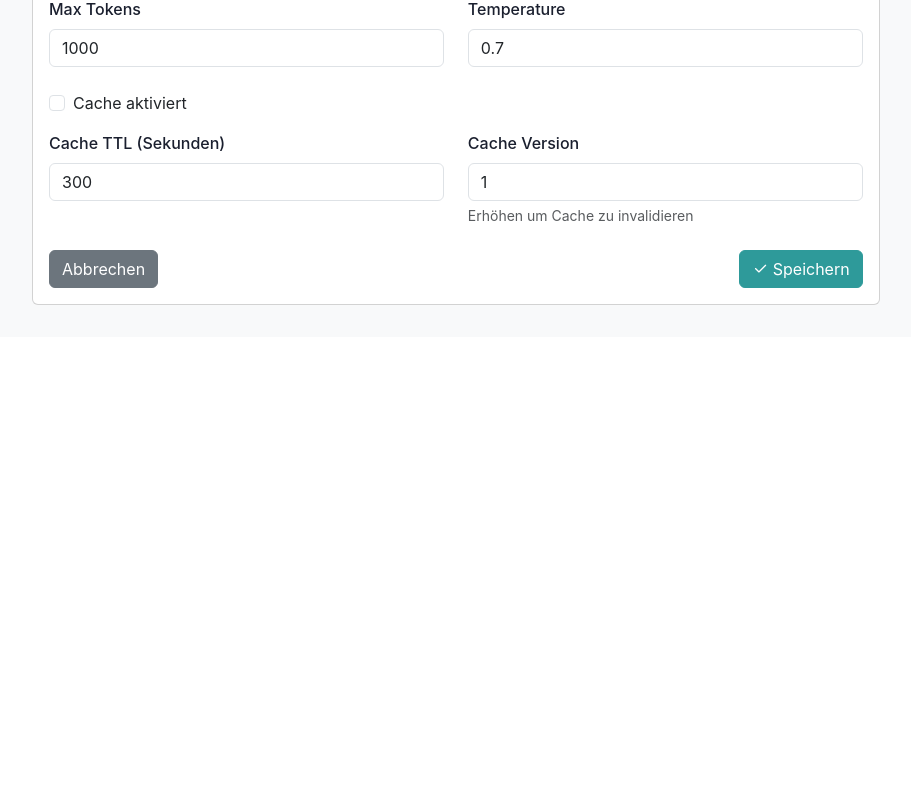
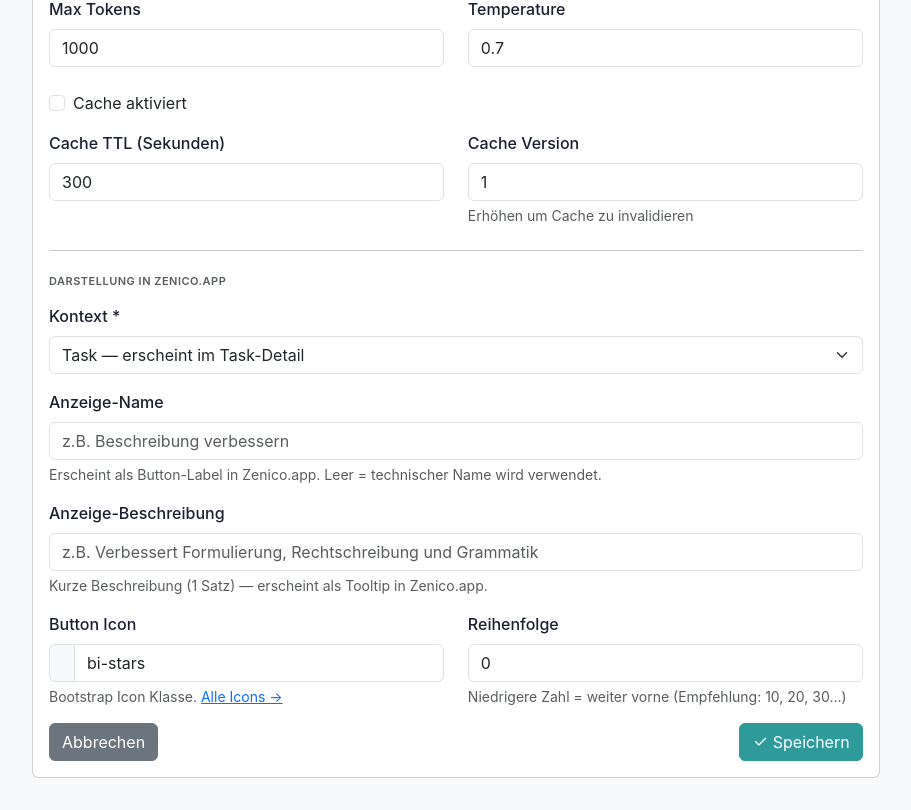
Before and after one commit to gdsanger/Zenico.admin, a Django app: page /ai/agents/create/ in a window 1280 px wide. Shown: the part 816-1626 px from the top of the page, without its empty margins (202-1113 px from the left). Before the commit the page ends 1121 px from the top, so only its background shows below. Run offline with Django 5.2, Linux system fonts and the light colour scheme; a user stored in the database is signed in; tables that the repository leaves empty hold one stand-in row (values such as "Sample post"); parts of the project's set-up code (start-up, migrations or seed data) failed here and were passed over; some libraries are stand-ins or nearby versions.

Commit message:
Add Agent Model Erweiterung with display fields and API endpoint
- Add context_type, display_name, display_description, button_icon, sort_order fields to AIAgent model
- Update AIAgent Meta ordering to context_type, sort_order, name
- Add display fields section to agent form template with icon preview
- Update AIAgentCreateView and AIAgentEditView to handle new fields
- Add AIAgentListView API endpoint for context-based agent listing
- Register new API endpoint at /api/instance/ai/agents/
- Create data migration to update existing 6 agents with display metadata

Agent-Logs-Url: https://github.com/gdsanger/Zenico.admin/sessions/da347cc0-62e5-46c2-9d5a-8152c81e577d

Co-authored-by: gdsanger <59723667+gdsanger@users.noreply.github.com>

```diff
--- a/ai/models.py
+++ b/ai/models.py
@@ -227,11 +227,44 @@ class AIAgent(models.Model):
     )
     active = models.BooleanField(default=True, verbose_name='active')
 
+    # Display fields for Zenico.app
+    context_type = models.CharField(
+        max_length=20,
+        choices=[
+            ('task',       'Task'),
+            ('project',    'Projekt'),
+            ('attachment', 'Anhang'),
+        ],
+        default='task',
+        help_text='Wo wird dieser Agent in Zenico.app angezeigt?'
+    )
+    display_name = models.CharField(
+        max_length=100,
+        blank=True,
+        help_text='Kundenfreundlicher Button-Name (z.B. "Beschreibung verbessern"). '
+                  'Leer = technischer Name wird verwendet.'
+    )
+    display_description = models.CharField(
+        max_length=255,
+        blank=True,
+        help_text='Kurze Beschreibung was der Agent macht (1 Satz, Tooltip in App)'
+    )
+    button_icon = models.CharField(
+        max_length=50,
+        default='bi-stars',
+        help_text='Bootstrap Icon Klasse (z.B. "bi-magic"). '
+                  'Referenz: https://icons.getbootstrap.com'
+    )
+    sort_order = models.IntegerField(
+        default=0,
+        help_text='Reihenfolge der Buttons in der App (aufsteigend, z.B. 10/20/30)'
+    )
+
     created_at = models.DateTimeField(auto_now_add=True, verbose_name='created at')
     updated_at = models.DateTimeField(auto_now=True, verbose_name='updated at')
 
     class Meta:
-        ordering = ['name']
+        ordering = ['context_type', 'sort_order', 'name']
         verbose_name = 'AI Agent'
         verbose_name_plural = 'AI Agents'
 
--- a/ai/views.py
+++ b/ai/views.py
@@ -264,6 +264,11 @@ class AIAgentCreateView(View):
                 'temperature': '0.7',
                 'cache_ttl_seconds': '300',
                 'cache_version': '1',
+                'context_type': 'task',
+                'display_name': '',
+                'display_description': '',
+                'button_icon': 'bi-stars',
+                'sort_order': '0',
             },
         })
 
@@ -292,6 +297,11 @@ class AIAgentCreateView(View):
             cache_version=int(request.POST.get('cache_version', 1)),
             max_tokens=int(request.POST.get('max_tokens', 1000)),
             temperature=float(request.POST.get('temperature', 0.7)),
+            context_type=request.POST.get('context_type', 'task'),
+            display_name=request.POST.get('display_name', '').strip(),
+            display_description=request.POST.get('display_description', '').strip(),
+            button_icon=request.POST.get('button_icon', 'bi-stars').strip(),
+            sort_order=int(request.POST.get('sort_order', 0)),
         )
         messages.success(request, f'Agent "{agent.name}" angelegt.')
         return redirect('ai:agent-detail', pk=agent.pk)
@@ -335,6 +345,11 @@ class AIAgentEditView(View):
                 'temperature': '0.7',
                 'cache_ttl_seconds': '300',
                 'cache_version': '1',
+                'context_type': 'task',
+                'display_name': '',
+                'display_description': '',
+                'button_icon': 'bi-stars',
+                'sort_order': '0',
             },
         })
 
@@ -369,6 +384,11 @@ class AIAgentEditView(View):
         agent.max_tokens = int(request.POST.get('max_tokens', 1000))
         agent.temperature = float(request.POST.get('temperature', 0.7))
         agent.active = ('active' in request.POST)
+        agent.context_type = request.POST.get('context_type', 'task')
+        agent.display_name = request.POST.get('display_name', '').strip()
+        agent.display_description = request.POST.get('display_description', '').strip()
+        agent.button_icon = request.POST.get('button_icon', 'bi-stars').strip()
+        agent.sort_order = int(request.POST.get('sort_order', 0))
         agent.save()
 
         messages.success(request, f'Agent "{agent.name}" gespeichert.')
--- a/instances/urls.py
+++ b/instances/urls.py
@@ -3,11 +3,12 @@ URL configuration for instance API endpoints.
 """
 
 from django.urls import path
-from instances.api import InstanceRegisterView, InstanceLicenseView
+from instances.api import InstanceRegisterView, InstanceLicenseView, AIAgentListView
 
 app_name = 'instance_api'
 
 urlpatterns = [
     path('register/', InstanceRegisterView.as_view(), name='register'),
     path('license/', InstanceLicenseView.as_view(), name='license'),
+    path('ai/agents/', AIAgentListView.as_view(), name='ai-agents'),
 ]
--- a/templates/ai/agent_form.html
+++ b/templates/ai/agent_form.html
@@ -206,7 +206,93 @@
                             </label>
                         </div>
                     </div>
+                    {% endif %}
 
+                    <!-- Display Settings -->
+                    <hr class="my-4">
+                    <h6 class="mb-3 text-muted" style="font-size:11px; text-transform:uppercase; letter-spacing:.5px;">
+                        Darstellung in Zenico.app
+                    </h6>
+
+                    <!-- Kontext -->
+                    <div class="mb-3">
+                        <label class="form-label">Kontext *</label>
+                        <select name="context_type" class="form-select" required>
+                            <option value="task"
+                                {% if agent.context_type == 'task' or not agent %}selected{% endif %}>
+                                Task — erscheint im Task-Detail
+                            </option>
+                            <option value="project"
+                                {% if agent.context_type == 'project' %}selected{% endif %}>
+                                Projekt — erscheint im Projekt-Detail
+                            </option>
+                            <option value="attachment"
+                                {% if agent.context_type == 'attachment' %}selected{% endif %}>
+                                Anhang — erscheint bei Dateianhängen
+                            </option>
+                        </select>
+                    </div>
+
+                    <!-- Display Name -->
+                    <div class="mb-3">
+                        <label class="form-label">Anzeige-Name</label>
+                        <input type="text" name="display_name" class="form-control"
+                               value="{{ agent.display_name|default:form_data.display_name|default:'' }}"
+                               placeholder="z.B. Beschreibung verbessern">
+                        <div class="form-text">
+                            Erscheint als Button-Label in Zenico.app.
+                            Leer = technischer Name wird verwendet.
+                        </div>
+                    </div>
+
+                    <!-- Display Description -->
+                    <div class="mb-3">
+                        <label class="form-label">Anzeige-Beschreibung</label>
+                        <input type="text" name="display_description" class="form-control"
+                               value="{{ agent.display_description|default:form_data.display_description|default:'' }}"
+                               placeholder="z.B. Verbessert Formulierung, Rechtschreibung und Grammatik">
+                        <div class="form-text">
+                            Kurze Beschreibung (1 Satz) — erscheint als Tooltip in Zenico.app.
+                        </div>
+                    </div>
+
+                    <!-- Icon + Sort Order -->
+                    <div class="row">
+                        <div class="col-md-6">
+                            <div class="mb-3">
+                                <label class="form-label">Button Icon</label>
+                                <div class="input-group">
+                                    <span class="input-group-text">
+                                        <i id="icon-preview" class="{{ agent.button_icon|default:'bi-stars' }}"></i>
+                                    </span>
+                                    <input type="text" name="button_icon" class="form-control"
+                                           id="button-icon-input"
+                                           value="{{ agent.button_icon|default:form_data.button_icon|default:'bi-stars' }}"
+                                           placeholder="bi-magic"
+                                           oninput="document.getElementById('icon-preview').className = this.value">
+                                </div>
+                                <div class="form-text">
+                                    Bootstrap Icon Klasse.
+                                    <a href="https://icons.getbootstrap.com" target="_blank">
+                                        Alle Icons →
+                                    </a>
+                                </div>
+                            </div>
+                        </div>
+                        <div class="col-md-6">
+                            <div class="mb-3">
+                                <label class="form-label">Reihenfolge</label>
+                                <input type="number" name="sort_order" class="form-control"
+                                       value="{{ agent.sort_order|default:form_data.sort_order|default:0 }}"
+                                       min="0" step="10">
+                                <div class="form-text">
+                                    Niedrigere Zahl = weiter vorne (Empfehlung: 10, 20, 30...)
+                                </div>
+                            </div>
+                        </div>
+                    </div>
+
+                    {% if not is_create %}
                     <!-- Test Section -->
                     <hr class="my-4">
                     <h5 class="mb-3">Agent testen</h5>
```
Also changed, not shown: instances/api.py (+54 -0 lines), ai/migrations/0002_agent_display_context.py (added), ai/migrations/0003_update_agent_display_data.py (added).
